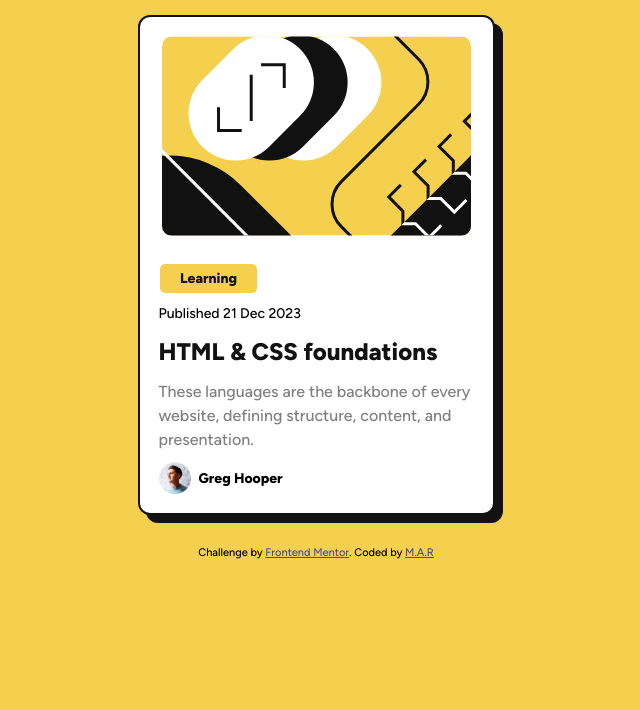
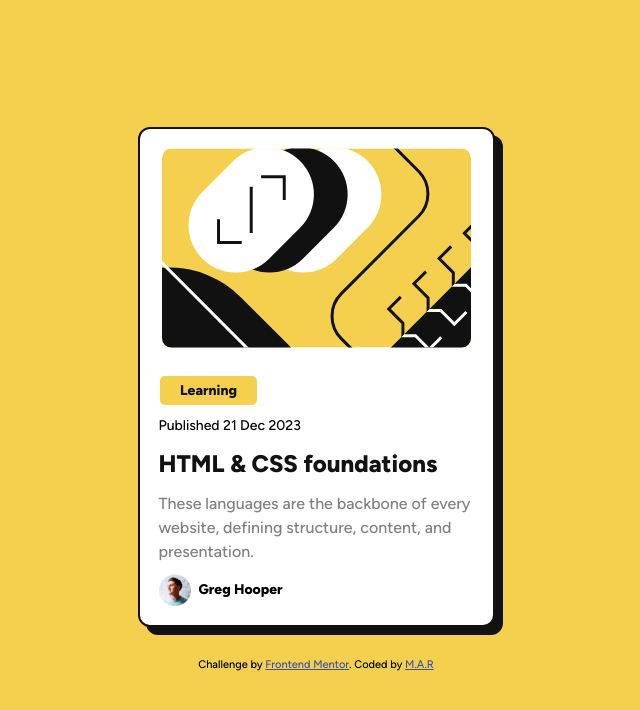
Before and after one commit to m-rooeintan/blog_preview_card, a plain HTML site: page index.html in a window 1280 px wide. Shown: the whole page, without its empty margins (324-964 px from the left). Drawn offline with Linux system fonts and the light colour scheme.

Commit message:
3rd Edit

```diff
--- a/index.html
+++ b/index.html
@@ -35,7 +35,7 @@
     </div>
     <div class="auth">
       <div class="auth-img">
-        <img src="./assets/images/image-avatar.webp" alt="Auth Avatar" class="auth-img__img">
+        <img src="./assets/images/image-avatar.webp" alt="author's image" class="auth-img__img">
       </div>
       <div class="auth-name">
         <p class="auth-name__text">Greg Hooper</p>
--- a/styles/style.css
+++ b/styles/style.css
@@ -37,15 +37,17 @@ body {
     font-size: 1.5rem;
     line-height: 1.5;
     background-color: var(--yellow);
+    min-height: 100vh;
+    display: flex;
+    flex-direction: column;
+    align-items: center;
+    justify-content: center;
 }
 
 .container {
     max-width: 1440px;
     padding: 1.5rem;
     margin: 0 auto;
-    display: flex;
-    align-items: center;
-    justify-content: center;
 }
 
 /* Card Styles */
@@ -67,6 +69,11 @@ body {
     justify-content: space-around;
     border: 2px solid var(--black);
     box-shadow: 0.8rem 0.8rem 0 var(--black);
+    transition: box-shadow 250ms ease-in-out 30ms ;
+    -webkit-transition: box-shadow 250ms ease-in-out 30ms ;
+    -moz-transition: box-shadow 250ms ease-in-out 30ms ;
+    -ms-transition: box-shadow 250ms ease-in-out 30ms ;
+    -o-transition: box-shadow 250ms ease-in-out 30ms ;
 }
 
 .card-img {
```
